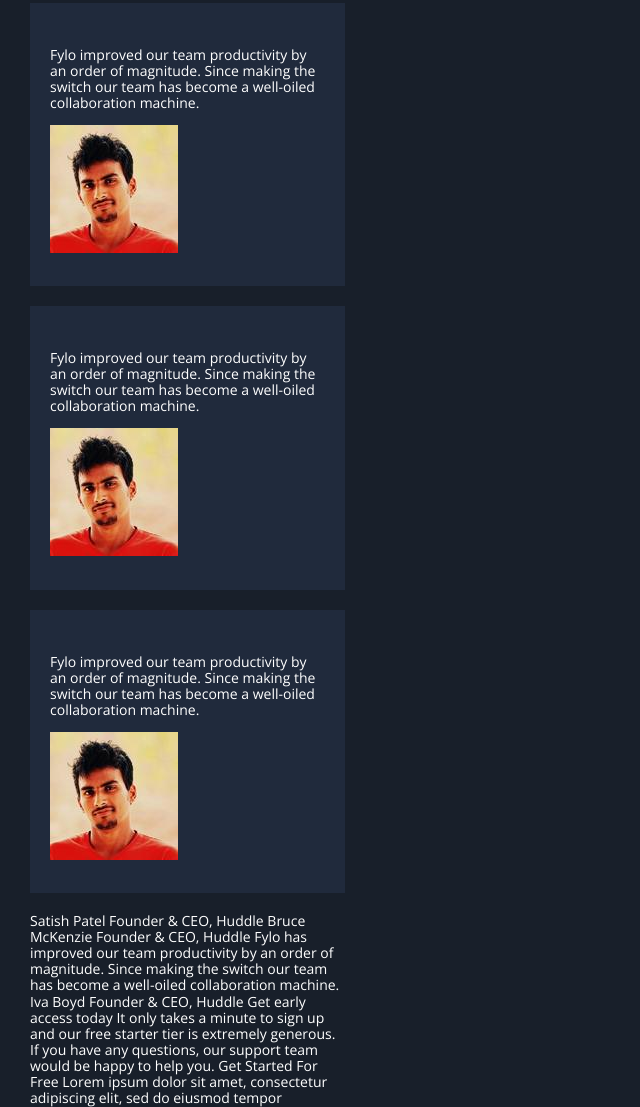
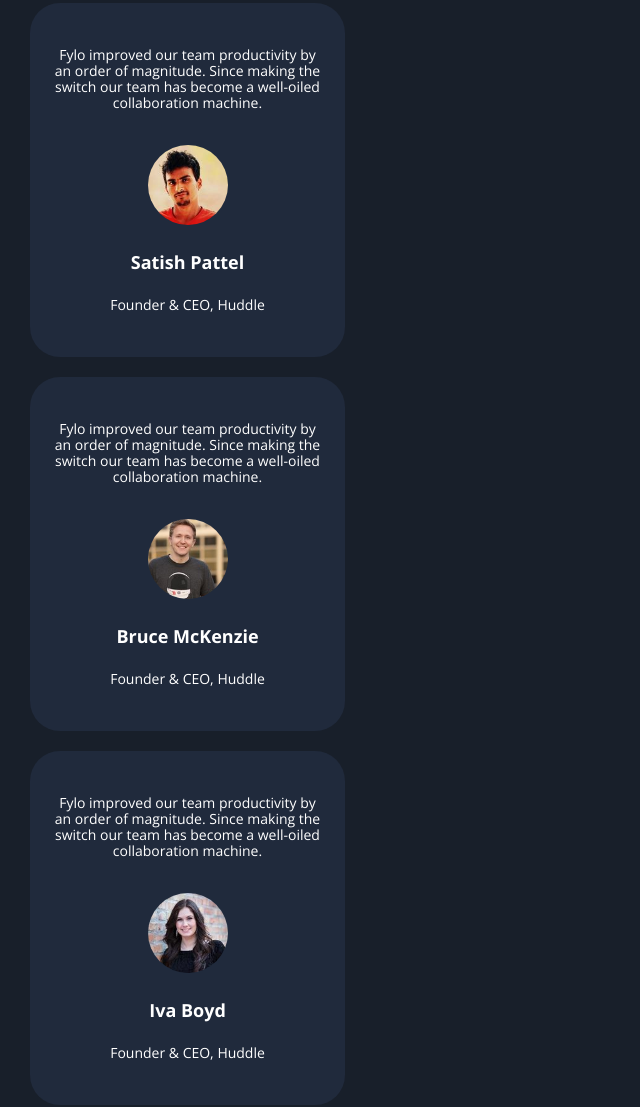
Before and after one commit to nivamoli/fylo-landing-page, a plain HTML site: page index.html in a window 1280 px wide. Shown: the part 2709-3816 px from the top of the page, without its empty margins (0-640 px from the left). Drawn offline with nearby package versions, Linux system fonts and the light colour scheme.

Commit message:
section cards terminada

```diff
--- a/assets/css/style.css
+++ b/assets/css/style.css
@@ -151,6 +151,17 @@ html, * {
   background: var(--dark-blue-testimonial);
   padding: 30px 20px;
   margin-bottom: 20px;
+  text-align: center;
+  border-radius: 30px;
 }
 
+.card__info--img {
+  border-radius: 50%;
+  width: 80px;
+  height: 80px;
+  margin-top: 20px;
 }
+
+.card__info--title {
+  font-size: calc(var(--font-size) + 4px)
+}
--- a/index.html
+++ b/index.html
@@ -85,41 +85,33 @@
     <div class="cards card1">
       <p>Fylo improved our team productivity by an order of magnitude. Since making the switch our team has
         become a well-oiled collaboration machine.</p>
-      <div class="card1__info card__info1">
+      <div class="cards-info card1__info card__info1">
         <img src="/assets/images/profile-1.jpg" alt="" class="card__info--img">
+        <h4 class="card__info--title">Satish Pattel</h4>
+        <p class="">Founder & CEO, Huddle</p>
       </div>
     </div>
     <div class="cards card1">
       <p>Fylo improved our team productivity by an order of magnitude. Since making the switch our team has
         become a well-oiled collaboration machine.</p>
-      <div class="card1__info card__info1">
-        <img src="/assets/images/profile-1.jpg" alt="" class="card__info--img">
+      <div class="cards__info card1__info card__info1">
+        <img src="/assets/images/profile-2.jpg" alt="" class="card__info--img">
+        <h4 class="card__info--title">Bruce McKenzie</h4>
+        <p class="">Founder & CEO, Huddle</p>
       </div>
     </div>
     <div class="cards card1">
       <p>Fylo improved our team productivity by an order of magnitude. Since making the switch our team has
         become a well-oiled collaboration machine.</p>
-      <div class="card1__info card__info1">
-        <img src="/assets/images/profile-1.jpg" alt="" class="card__info--img">
+      <div class="cards__info card1__info card__info1">
+        <img src="/assets/images/profile-3.jpg" alt="" class="card__info--img">
+        <h4 class="card__info--title">Iva Boyd</h4>
+        <p class="">Founder & CEO, Huddle</p>
       </div>
     </div>
     </div>
   </section>
 
-
-  Satish Patel
-  Founder & CEO, Huddle
-
-
-
-  Bruce McKenzie
-  Founder & CEO, Huddle
-
-  Fylo has improved our team productivity by an order of magnitude. Since making the switch our team has
-  become a well-oiled collaboration machine.
-
-  Iva Boyd
-  Founder & CEO, Huddle
 
   Get early access today
 
```
